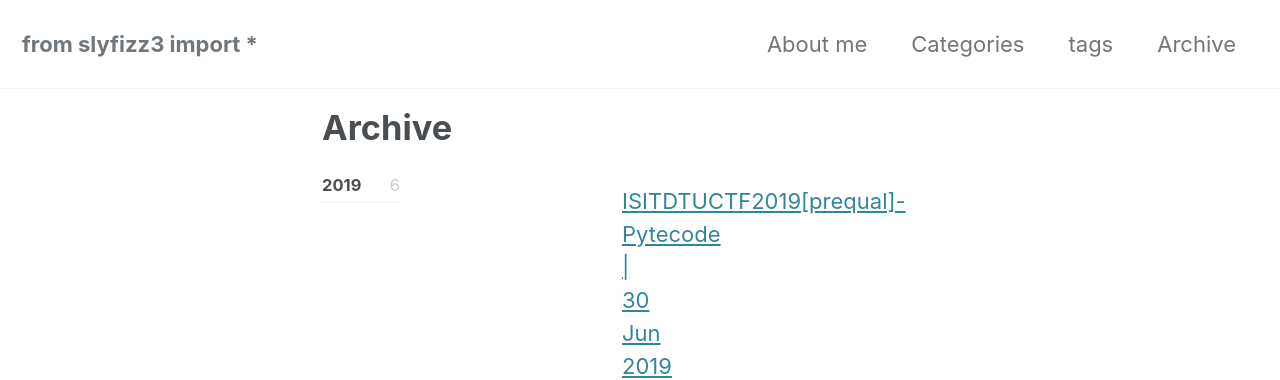
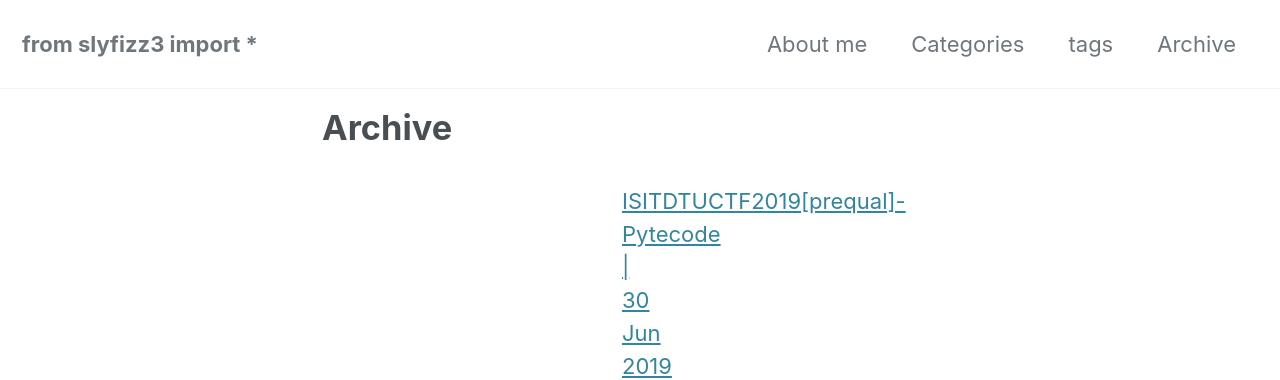
Before and after one commit to slyfizz3/slyfizz3.github.io, a Jekyll site: the page built from archive/index.html, in a window 1280 px wide. Shown: the top 380 px of the page. Built offline with Jekyll 4.4.1, drawn with Linux system fonts in a browser that asks for light colours; cached includes are drawn as plain includes; nearby versions of some CDN libraries.

Commit message:
Update postst.html

```diff
--- a/_layouts/postst.html
+++ b/_layouts/postst.html
@@ -8,9 +8,6 @@ layout: archive
   {% assign postsInYear = site.posts | group_by_exp: 'post', 'post.date | date: "%Y"' %}
   {% for year in postsInYear %}
     <li>
-      <a href="#{{ year.name }}">
-        <strong>{{ year.name }}</strong> <span class="taxonomy__count">{{ year.items | size }}</span>
-      </a>
     </li>
   {% endfor %}
 </ul>
```
